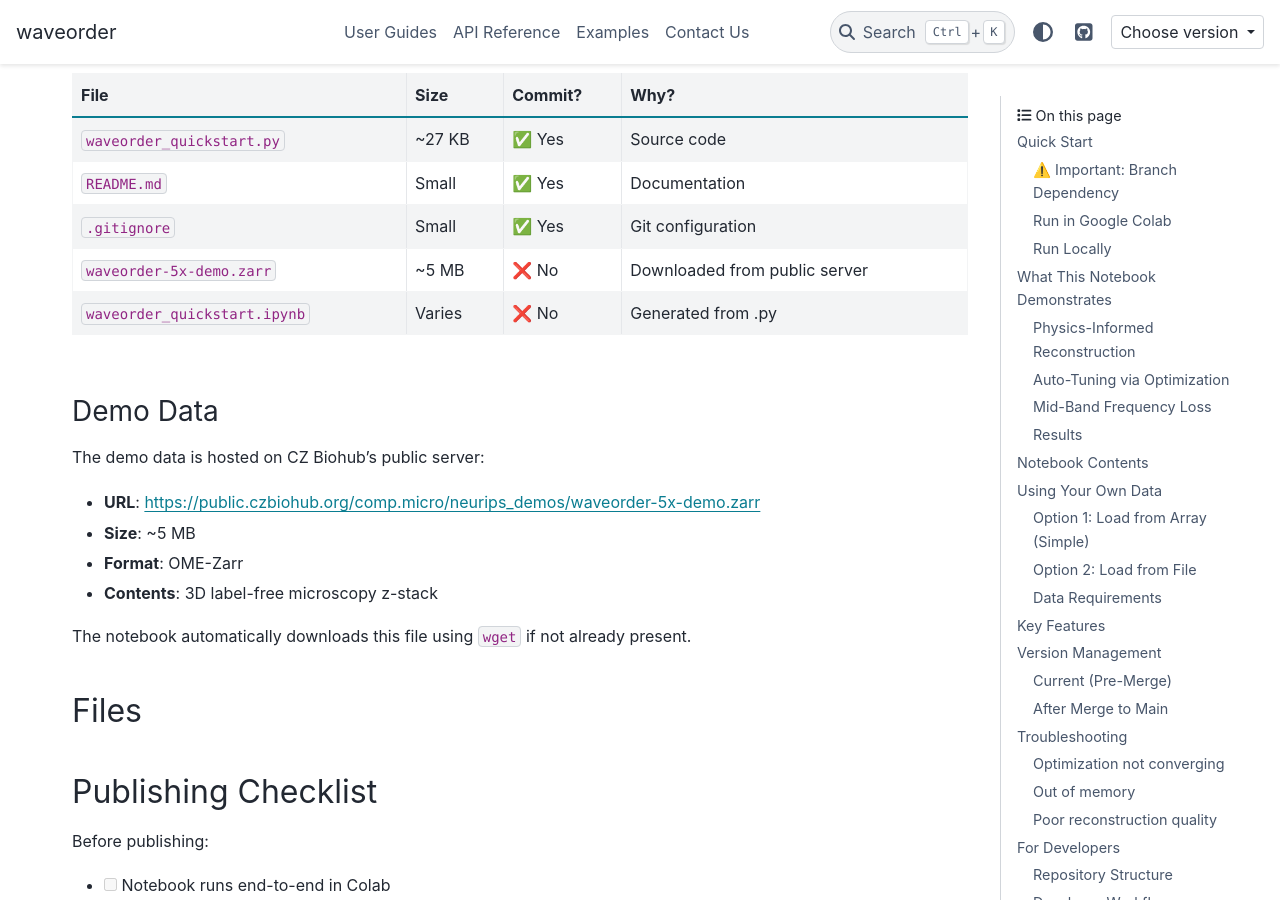
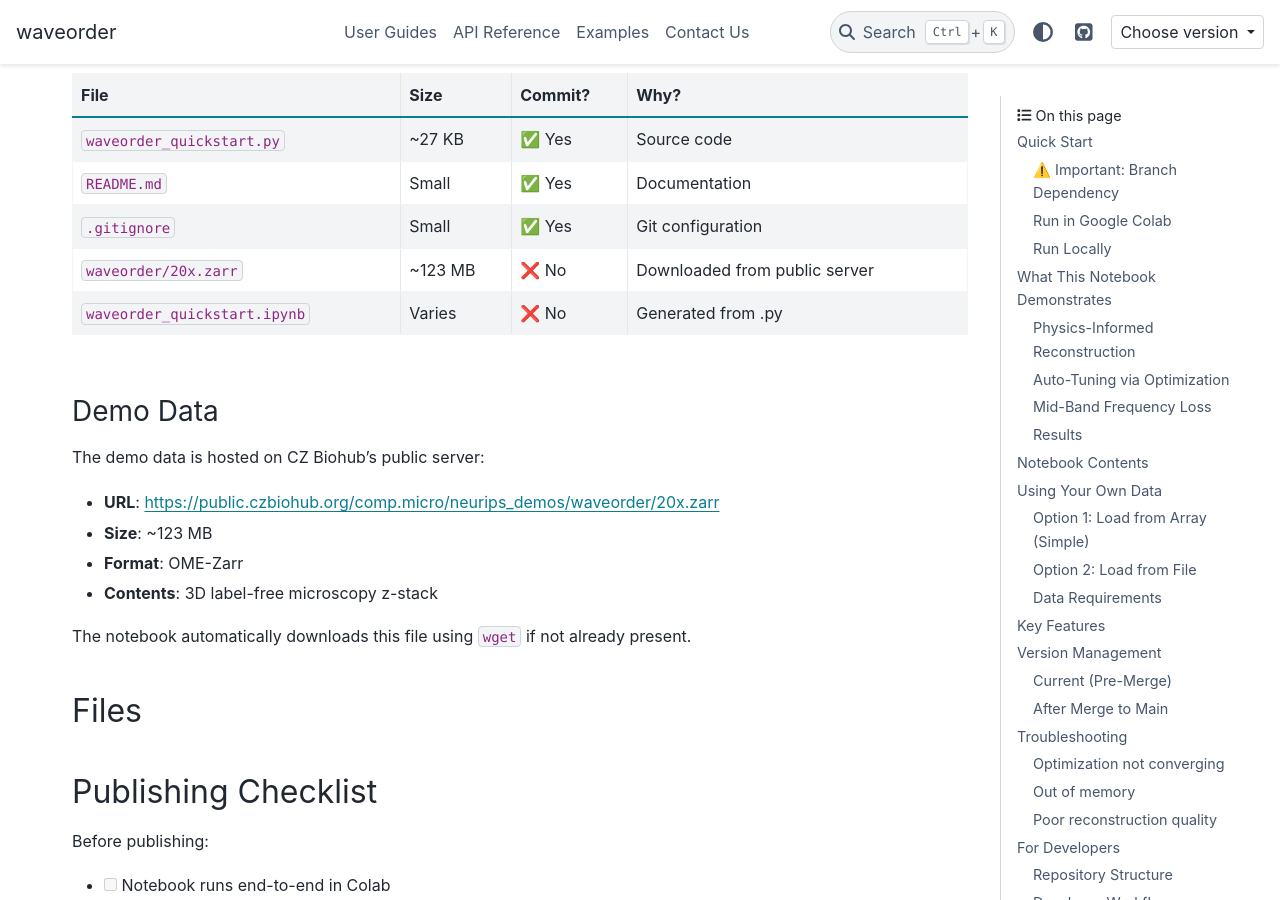
Before and after one commit to mehta-lab/waveorder, a Sphinx documentation site: the page built from docs/examples/demos/optimize/README.md, in a window 1280 px wide and 900 px high, scrolled down 5692 px. Built offline with Sphinx 7.4.7 and the PyData theme 0.15.4, drawn with Linux system fonts in a browser that asks for light colours; pages that are not in the unit, such as notebooks, are missing from menus; the version number could not be read and is left out; some of the changed lines change nothing that is shown; some of the changed text lies outside the part shown.

Commit message:
updated quickstart notebook with new 20x dataset

```diff
--- a/docs/examples/demos/optimize/README.md
+++ b/docs/examples/demos/optimize/README.md
@@ -176,7 +176,7 @@ This directory contains:
 - `.gitignore` - Excludes downloaded data
 
 **Files NOT to commit (in .gitignore):**
-- `waveorder-5x-demo.zarr` (~5 MB) - Downloaded demo dataset
+- `waveorder/20x.zarr` (~123 MB) - Downloaded demo dataset
 - `waveorder_quickstart.ipynb` - Generated notebook file
 
 ### Developer Workflow
@@ -210,14 +210,14 @@ This directory contains:
 | `waveorder_quickstart.py` | ~27 KB | ✅ Yes | Source code |
 | `README.md` | Small | ✅ Yes | Documentation |
 | `.gitignore` | Small | ✅ Yes | Git configuration |
-| `waveorder-5x-demo.zarr` | ~5 MB | ❌ No | Downloaded from public server |
+| `waveorder/20x.zarr` | ~123 MB | ❌ No | Downloaded from public server |
 | `waveorder_quickstart.ipynb` | Varies | ❌ No | Generated from .py |
 
 ### Demo Data
 
 The demo data is hosted on CZ Biohub's public server:
-- **URL**: https://public.czbiohub.org/comp.micro/neurips_demos/waveorder-5x-demo.zarr
-- **Size**: ~5 MB
+- **URL**: https://public.czbiohub.org/comp.micro/neurips_demos/waveorder/20x.zarr
+- **Size**: ~123 MB
 - **Format**: OME-Zarr
 - **Contents**: 3D label-free microscopy z-stack
 
--- a/docs/examples/demos/optimize/waveorder_quickstart.py
+++ b/docs/examples/demos/optimize/waveorder_quickstart.py
@@ -18,7 +18,7 @@
 """
 # Prerequisites
 
-Python>=3.10
+Python>=3.11
 """
 
 # %% [markdown]
@@ -93,7 +93,7 @@ if IN_COLAB:
             "install",
             "-q",
             "git+https://github.com/mehta-lab/waveorder.git@variable-recon",
-            "iohub>=0.2.0",
+            "iohub==0.3.0a2",
             "matplotlib",
         ]
     )
@@ -137,13 +137,12 @@ def download_demo_data():
         print(f"✓ Demo data already exists: {zarr_path}")
         return zarr_path
 
-    print("Downloading demo data from CZ Biohub...")
+    print("Downloading demo data from Biohub Public Server...")
+    url = "https://public.czbiohub.org/comp.micro/neurips_demos/waveorder/20x.zarr/"
     print(
-        "  URL: https://public.czbiohub.org/comp.micro/neurips_demos/waveorder-5x-demo.zarr/"
+        f"  URL: {url}"
     )
-    print("  This will download ~4 MB of data (may take 1-2 minutes)")
-
-    url = "https://public.czbiohub.org/comp.micro/neurips_demos/waveorder-5x-demo.zarr/"
+    print("  This will download ~123M MB of data (may take 1-2 minutes)")
 
     # Check if wget is available
     if shutil.which("wget") is None:
@@ -181,15 +180,42 @@ def download_demo_data():
     return zarr_path
 
 
-def load_demo_data(zarr_path):
-    """Load demo data from zarr file"""
+def load_demo_data(zarr_path, position_path="A/1/002026"):
+    """Load demo data from zarr file
+
+    Parameters
+    ----------
+    zarr_path : Path or str
+        Path to the zarr store
+    position_path : str, optional
+        Full position path. Must be one of: "A/1/002026", "A/1/002027", "A/1/002028"
+        Defaults to "A/1/002026"
+
+    Returns
+    -------
+    zyx_data : np.ndarray
+        3D image stack (Z, Y, X)
+    z_scale : float
+        Z pixel size in µm
+    y_scale : float
+        Y pixel size in µm
+    x_scale : float
+        X pixel size in µm
+    """
     from iohub import open_ome_zarr
+
+    # Available FOVs in this dataset
+    AVAILABLE_FOVS = ["A/1/002026", "A/1/002027", "A/1/002028"]
+
+    # Validate position_path
+    if position_path not in AVAILABLE_FOVS:
+        raise ValueError(
+            f"Invalid position_path: '{position_path}'. "
+            f"Must be one of: {AVAILABLE_FOVS}"
+        )
 
     print(f"Opening zarr store: {zarr_path}")
     store = open_ome_zarr(zarr_path, mode="r")
-
-    # Get the position - the zarr has structure A/1/001007
-    position_path = "A/1/001007"
 
     print(f"Loading position: {position_path}")
     position = store[position_path]
@@ -374,7 +400,15 @@ To use your own data, replace the data loading section below with your own array
 # %%
 # Download and load demo data
 zarr_path = download_demo_data()
-zyx_data, z_scale, y_scale, x_scale = load_demo_data(zarr_path)
+
+# Available FOVs in this dataset
+AVAILABLE_FOVS = ["A/1/002026", "A/1/002027", "A/1/002028"]
+print(f"Available FOVs: {AVAILABLE_FOVS}")
+
+# Select FOV to use (change this to use a different FOV)
+SELECTED_FOV = "A/1/002026"  # Options: "A/1/002026", "A/1/002027", "A/1/002028"
+
+zyx_data, z_scale, y_scale, x_scale = load_demo_data(zarr_path, position_path=SELECTED_FOV)
 
 # To use your own data, comment out the above lines and load your data here:
 # zyx_data = your_data_array  # Shape: (Z, Y, X)
```
Also changed, not shown: docs/examples/demos/optimize/waveorder_quickstart.ipynb.
